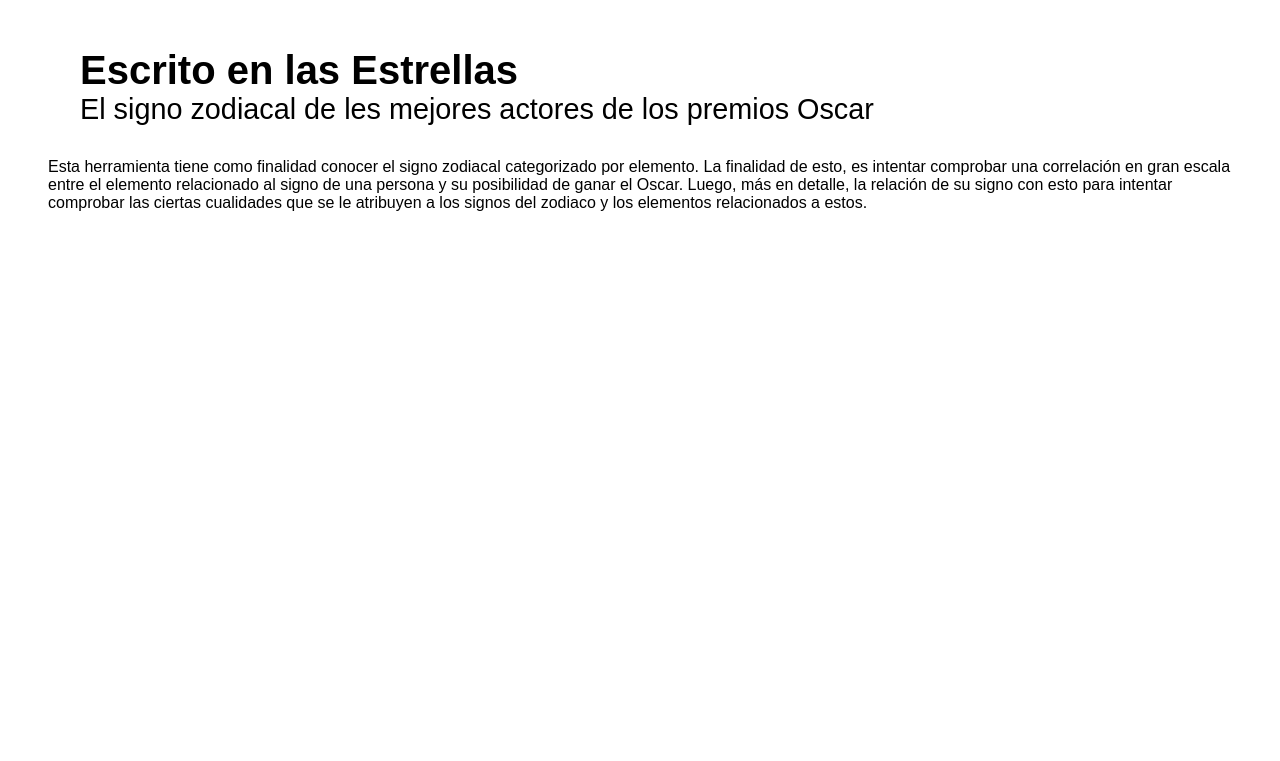
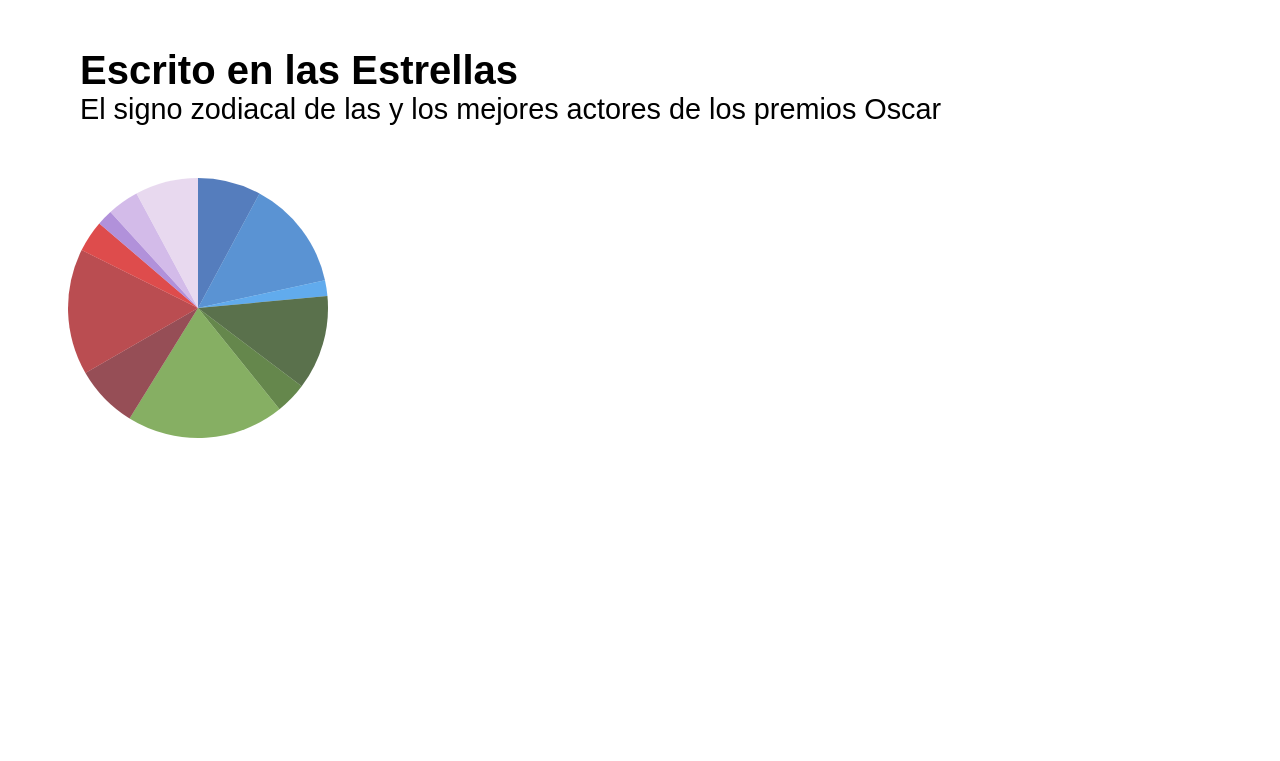
Before and after one commit to Saveliz/InfoVis-Saveliz, a plain HTML site: page Proyecto/index.html in a window 1280 px wide. Drawn offline with nearby package versions, Linux system fonts and the light colour scheme.

Commit message:
Feat: single circle is shown

```diff
--- a/Proyecto/actores.json
+++ b/Proyecto/actores.json
@@ -111,7 +111,7 @@
             "Name":"William Hurt",
             "Year":1985,
             "Movie":"Kiss of the Spider Woman",
-            "Sign":"Pisces",
+            "Sign":"Piscies",
             "Element":"Water"
         },
         {
--- a/Proyecto/index.html
+++ b/Proyecto/index.html
@@ -14,13 +14,8 @@
     <div class="title">
     Escrito en las Estrellas
     </div>
-    <div class="subtitle">El signo zodiacal de les mejores actores de los premios Oscar</div>
+    <div class="subtitle">El signo zodiacal de las y los mejores actores de los premios Oscar</div>
   </div>
-  <p>
-    Esta herramienta tiene como finalidad conocer el signo zodiacal categorizado por elemento. La finalidad de esto, es intentar comprobar una correlación en gran escala
-    entre el elemento relacionado al signo de una persona y su posibilidad de ganar el Oscar. Luego, más en detalle, la relación de su signo con esto para intentar comprobar
-    las ciertas cualidades que se le atribuyen a los signos del zodiaco y los elementos relacionados a estos.
-  </p>
   <div id="selectors" class="col"></div>
   <script src="script.js"></script>
   </body>
--- a/Proyecto/script.js
+++ b/Proyecto/script.js
@@ -7,27 +7,27 @@ const Elements = ["Water", "Earth", "Fire", "Air"];
 const Signs = [
     "Cancer","Scorpio","Piscies",
     "Taurus", "Virgo", "Capricorn",
-    "Aries", "Leo", "Sagitarius",
+    "Aries", "Leo", "Sagittarius",
     "Gemini", "Libra", "Aquarius"]
 
 const Colors =
 {
-    "Earth":"#245501",
-    "Water":"1565c0",
-    "Air":"e0c3fc",
-    "Fire":"#6a040f",
+    "Earth":"#538d22",
+    "Water":"#1e88e5",
+    "Air":"#e0c3fc",
+    "Fire":"#d00000",
     "Taurus":"#143601",
     "Virgo":"#245501",
     "Capricorn":"#538d22",
     "Aries":"#6a040f",
-    "Leo":"#6a040f",
-    "Saggitarius":"#dc2f02",
+    "Leo":"#9d0208",
+    "Sagittarius":"#d00000",
     "Cancer":"#0d47a1",
     "Scorpio":"#1565c0",
     "Piscies":"#1e88e5",
-    "Gemini":"#e0c3fc",
-    "Libra":"#dab6fc",
-    "Aquarius":"#bbadff"
+    "Gemini":"#9163cb",
+    "Libra":"#c19ee0",
+    "Aquarius":"#dec9e9"
 };
 
 // Inicializamos el svg
@@ -39,7 +39,7 @@ const svg = d3.select('body')
     .attr('height', HEIGHT);
 
 const circleGraph = svg.append('g')
-    .attr('id','geo-container')
+    .attr('id','circle-container')
     .attr('transform', `translate(${margin.left}, ${margin.top})`);
 
 // Se agrupan los actores por elemento
@@ -49,11 +49,75 @@ async function loadFiles(){
     const actors = actors_info.Objects
     const actresses = actresses_info.Objects
     return {actors, actresses}
-}
+};
 
 const actors = loadFiles().then(({actors, actresses}) => {
     const mapActorElement = d3.group(actors , d => d.Element);
     const mapActressElement = d3.group(actresses, d => d.Element);
     const mapActorSign = d3.group(actors , d=> d.Sign);
-    const mapActressSign= d3.group(actors , d=> d.Sign);
+    const mapActressSign= d3.group(actresses , d=> d.Sign);
+    let sign_data_m = [];
+    let element_data_m = [];
+    let sign_data_f = [];
+    let element_data_f = [];
+    let sign_data_g = [];
+    let element_data_g = [];
+
+    for (let i = 0; i < Elements.length; i++) {
+        let this_m = {"key":Elements[i],
+                    "value":mapActorElement.get(`${Elements[i]}`).length};
+        let this_f = {"key":Elements[i],
+                    "value":mapActressElement.get(`${Elements[i]}`).length};
+        let this_g = {"key":Elements[i],
+                      "value": (this_m.value + this_f.value)};
+
+        element_data_f.push(this_f);
+        element_data_m.push(this_m);
+        element_data_g.push(this_g);
+    };
+
+    for (let i = 0; i < Signs.length; i++) {
+        let this_m = {"key":Signs[i],
+                    "value":mapActorSign.get(`${Signs[i]}`).length};
+        let this_f = {"key":Signs[i],
+                    "value":mapActressSign.get(`${Signs[i]}`).length};
+        let this_g = {"key":Signs[i],
+                    "value": (this_m.value + this_f.value)};
+
+        sign_data_f.push(this_f);
+        sign_data_m.push(this_m);
+        sign_data_g.push(this_g);
+    };
+
+
+
+
+    let pie = d3.pie()
+        .sort(null)
+        .value(function(d) {return d.value; })
+
+    let m_s_data_ready = pie(sign_data_m);
+    let f_s_data_ready = pie(sign_data_f);
+    let g_s_data_ready = pie(sign_data_g);
+    let m_e_data_ready = pie(element_data_m);
+    let f_e_data_ready = pie(element_data_f);
+    let g_e_data_ready = pie(element_data_g);
+
+
+    const radius = 130;
+
+    svg
+        .selectAll('circleGraph')
+        .data(m_s_data_ready)
+        .enter()
+        .append('path')
+        .attr('d', d3.arc()
+            .innerRadius(0)
+            .outerRadius(radius)
+        )
+        .attr("transform",`translate(150,150)`)
+        .attr('fill', function(d){ console.log(d); return(Colors[`${d.data.key}`]) })
+        .attr("stroke", "black")
+        .style("stroke-width", "0px")
+        .style("opacity", 0.7)
 });
```
